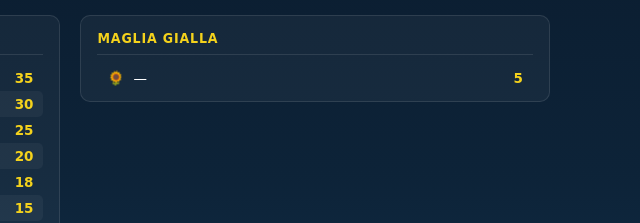
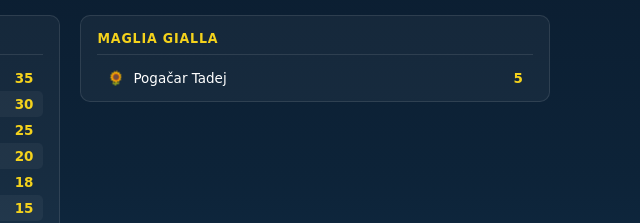
Before and after one commit to ambrodvd/fantatour2026, a plain HTML site: page tappa3.html in a window 1280 px wide. Shown: the part 187-410 px from the top of the page, 640-1280 px from the left. Drawn offline with Linux system fonts and the light colour scheme.

Commit message:
Update Maglia Gialla competitor name

```diff
--- a/tappa3.html
+++ b/tappa3.html
@@ -462,7 +462,7 @@ body{
 
 <div class="panel area-maglia">
   <h3>Maglia Gialla</h3>
-  <div class="mini-row"><div class="mpos">🌻</div><div class="mname">—</div><div class="mpts">5</div></div>
+  <div class="mini-row"><div class="mpos">🌻</div><div class="mname">Pogačar Tadej</div><div class="mpts">5</div></div>
 </div>
 
 <div class="panel area-sprint">
```
